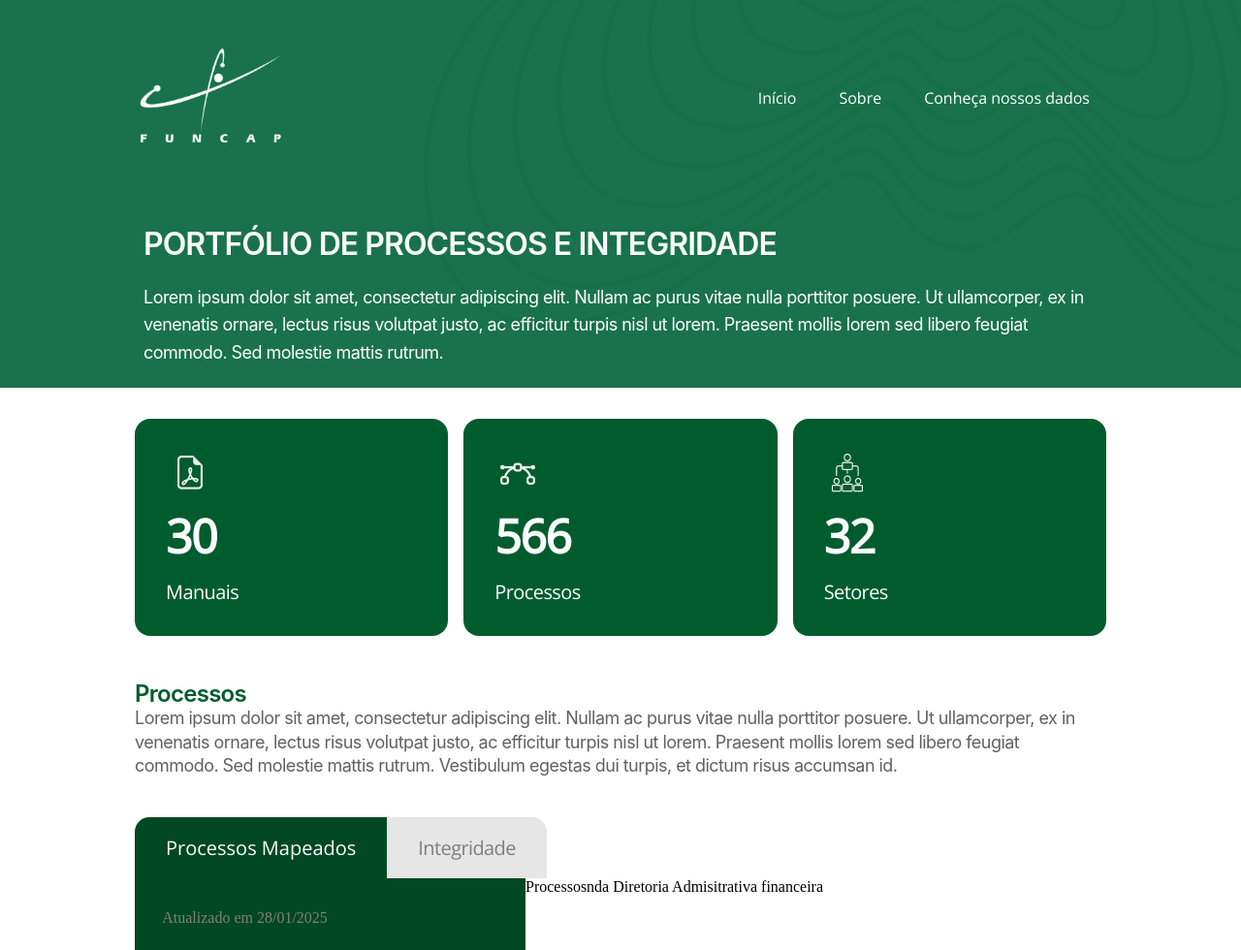
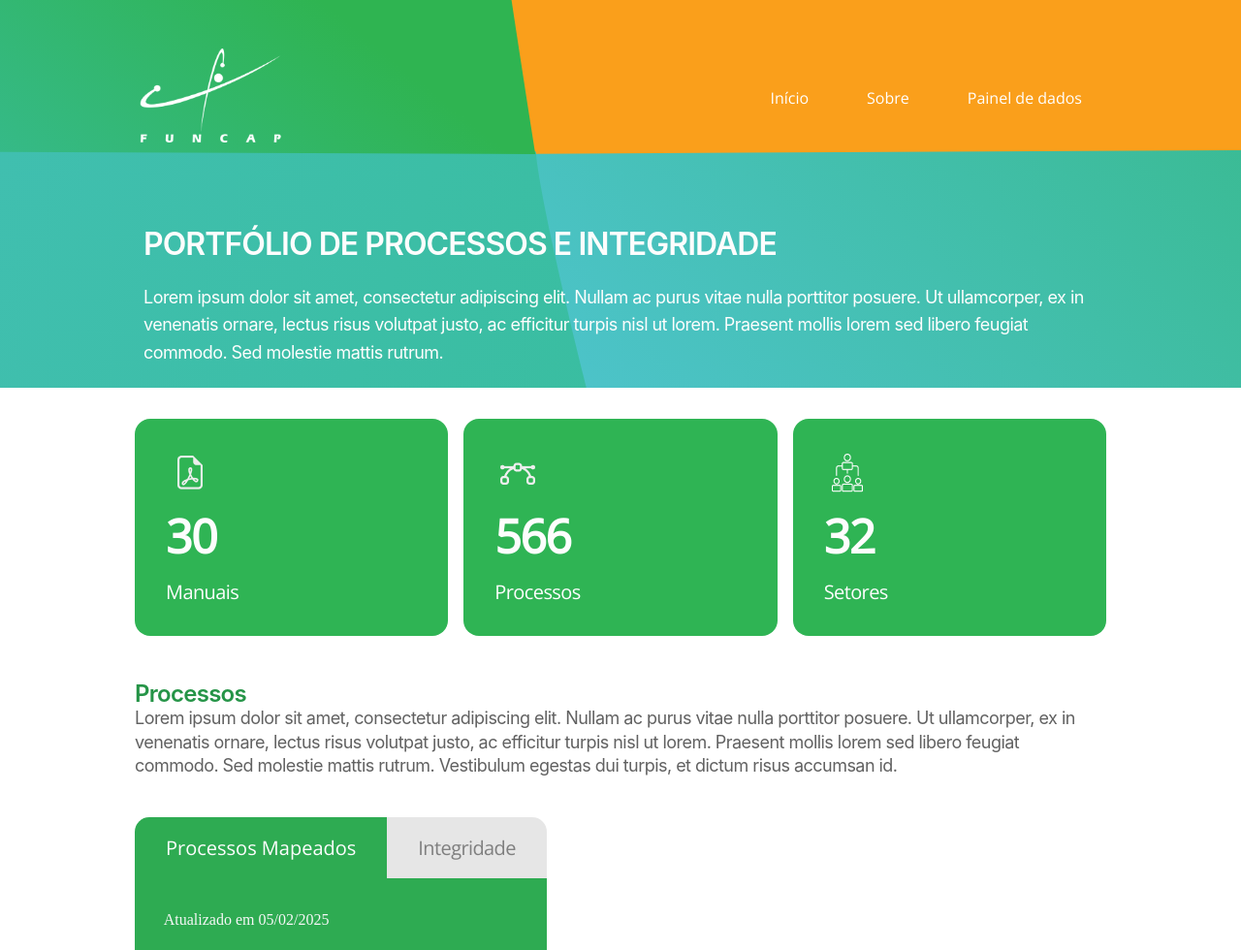
Before and after one commit to inovacaoemprocessosfuncap/Portif-lio-de-processos-e-integridade, a plain HTML site: page index.html in a window 1280 px wide. Shown: the top 980 px of the page at 97% size. Drawn offline with nearby package versions, Linux system fonts and the light colour scheme.

Commit message:
Subindo atualizações de id visual

```diff
--- a/Css/style.css
+++ b/Css/style.css
@@ -11,7 +11,7 @@
 :root {
     --color-white: #FDFDFD;
     /* Branco */
-    --color-hover: rgba(0, 72, 35, 0.50);
+    --color-hover:#D07B00;
     /* Cor de hover */
     --color-text: #FFF;
     /* Cor do texto */
@@ -32,41 +32,11 @@
     position: absolute;
     top: 0;
     left: 0;
-    width: 100%;
-    height: 100%;
-    transform: rotate(45deg);
-    /* Rotaciona o fundo */
-    transform-origin: top left;
-    /* Define origem da rotação */
+    width: auto;
+    height: auto;
     z-index: -1;
     /* Fica atrás dos outros elementos */
 }
-
-.background-img {
-    width: 15000%;
-    /* Expande para cobrir a área */
-    height: 400%;
-    object-fit: cover;
-    /* Mantém proporções */
-    position: absolute;
-    top: -250%;
-    left: -250%;
-    background-position: right center;
-    /* Ajusta foco do fundo */
-}
-
-/* Vetor decorativo */
-.decorative-vector {
-    position: absolute;
-    top: -186%;
-    right: 0;
-    width: 77%;
-    transform: rotate(-45deg);
-    /* Rotaciona o vetor */
-    z-index: 0;
-    /* Atrás do conteúdo, mas à frente do fundo */
-}
-
 /* Conteúdo principal dentro da navegação */
 .content {
     position: relative;
@@ -100,6 +70,8 @@
     /* Espaçamento entre links */
     list-style: none;
     /* Remove bullets */
+    width: auto;
+    height: auto;
 }
 
 .links ul li a {
@@ -108,7 +80,7 @@
     color: var(--color-text);
     font-family: "Open Sans", sans-serif;
     font-size: 16px;
-    padding: 8px 12px;
+    padding: 16px 20px;
     /* Área clicável */
 }
 
@@ -140,8 +112,6 @@
     /* Aproximadamente 49.9px */
     letter-spacing: -0.96px;
     text-transform: uppercase;
-    /* Tudo maiúsculo */
-    color: var(--color-white);
 }
 
 /* Parágrafos do contexto */
@@ -180,7 +150,7 @@
     /* Espaçamento interno */
     padding: 32px;
     /* Espaçamento interno do bloco */
-    background: var(--FUNCAP-Primria-green-700, #005C2D);
+    background: #2FB454;
     /* Cor de fundo */
     border-radius: 16px;
     /* Bordas arredondadas */
@@ -234,7 +204,7 @@
 }
 
 .processo h2 {
-    color: var(--FUNCAP-Primria-green-700, #005C2D);
+    color: #259447;
     font-size: 24px;
     font-weight: 600;
     letter-spacing: -0.72px;
@@ -256,7 +226,7 @@
 }
 
 .Integridade h2 {
-    color: var(--FUNCAP-Primria-green-700, #005C2D);
+    color: #259447;
     font-size: 24px;
     font-weight: 600;
     letter-spacing: -0.72px;
@@ -293,7 +263,7 @@
 }
 
 .bntProcessos {
-    background: var(--FUNCAP-Primria-green-800, #004823);
+    background: var(--FUNCAP-Primria-green-800, #2EAB52);
     color: var(--FUNCAP-Secundria-cinza-white-50, #FDFDFD);
     border-radius: 15px 0px 0px;
 
@@ -314,24 +284,32 @@
 }
 
 .dropdown {
-    background-color: #004823;
+    background-color: #2EAB52;
     display: flex;
     flex-direction: column;
-    width: 403px;
+    width: auto;
+    min-width: 425px;
     gap: 16px;
     height: auto;
     min-height: 600px;
-    border-bottom: 10px #004823 solid;
+    border-bottom: 10px #2EAB52 solid;
     border-bottom-right-radius: 8px;
     border-bottom-left-radius: 8px;
 
+}
+.data{
+    color: #F7F7F7;
+    margin-top: 8%;
+    margin-bottom: 5%;
+    margin-left: 7%;
+    font-size: 16px;
 }
 
 /* Estilo do botão da diretoria */
 .diretoria {
     width: 365px;
     height: 64px;
-    background-color: #186531;
+    background-color: #259447;
     border: none;
     color: white;
     font-family: "Open Sans", sans-serif;
@@ -348,7 +326,7 @@
 
 /* Classe para adicionar a borda branca */
 .diretoria:hover {
-    background-color: #124D25;
+    background-color: #167232;
 }
 
 
@@ -388,14 +366,6 @@
     flex-direction: column;
 }
 
-.dropdown div p {
-    color: var(--FUNCAP-Secundria-cinza-white-800, #7F7F7F);
-    margin-top: 8%;
-    margin-bottom: 5%;
-    margin-left: 7%;
-    font-size: 16px;
-
-}
 
 /* Inicialmente, escondemos o submenu */
 .sub-menu {
@@ -408,8 +378,8 @@
     transition: max-height 0.5s ease-out;
     /* Adiciona a transição para a altura */
     list-style: none;
-    width: 367px;
-    margin-left: 4.5%;
+    max-width: 368px;
+    margin-left: 6.5%;
     border: 1px solid white;
     border-top: none;
     border-radius: 8px;
@@ -430,7 +400,7 @@
 .diretoria.borda-branca {
     border: 1px solid white;
     /* Aplica a borda branca quando a classe for adicionada */
-    background-color: #124D25;
+    background-color: #167232;
 }
 
 
@@ -441,9 +411,9 @@
 }
 
 .sub-menu li button {
-    width: 339px;
-    height: 64px;
-    background-color: #186531;
+    width: auto;
+    height: auto;
+    background-color: #259447;
     border: none;
     color: white;
     font-family: "Open Sans", sans-serif;
@@ -458,37 +428,33 @@
     background-color: #124D25;
     /* Cor de fundo quando o item do submenu for hovered */
 }
-/* Inicialmente, a seção Integridade estará invisível */
-.Integridade {
-    position: absolute;
-    opacity: 0;
-    max-height: 0px;
-    transition: opacity 0s ease, max-height 0.7s ease;
-    overflow: hidden; /* Evita que o conteúdo transborde enquanto a seção está invisível */
+/* Contêiner que vai envolver as seções */
+.container-secoes {
+    position: relative;
+    width: 100%;
+    height: 100%; /* Ajuste conforme necessário */
 }
 
-/* Quando a classe 'show' é adicionada à seção Integridade, ela será visível */
-.Integridade.show {
-    position: relative;
-    opacity: 1;
-    max-height: 1000px; /* Ajuste conforme necessário */
-    transition: opacity 0.7s ease, max-height 0.7s ease;
-
+/* As seções "Processos" e "Integridade" vão ter transição suave */
+.processo, .Integridade {
+    width: 100%;
+    height: 100%; /* Ajuste conforme necessário */
+    opacity: 0;
+    visibility: hidden;
+    display: none; /* Inicialmente escondidas */
+    transition: opacity 0.5s ease-in-out, visibility 0s 0.5s; /* Transição suave */
 }
 
-/* A seção Processo será visível inicialmente */
-.processo {
-    position: initial;
+/* Quando a classe .show for adicionada, a seção vai aparecer */
+.processo.show, .Integridade.show {
     opacity: 1;
-    max-height: 1000px; /* Ajuste conforme necessário */
-    transition: opacity 0.7s ease, max-height 0.7s ease;
+    visibility: visible;
+    display: block; /* Agora a seção fica visível */
+    transition: opacity 0.5s ease-in-out;
 }
 
-/* A seção Processo será invisível quando não tiver a classe 'show' */
-
-.processo.show{
-    position: absolute;
-    opacity: 0;
-    max-height: 0;
-    transition: opacity 0.7s ease, max-height 0.7s ease;
+/* Manter o menu dropdown fixo durante a transição das seções */
+.dropdown {
+    position: relative; /* Evita qualquer interação com o dropdown durante a transição */
+    z-index: 10; /* Garante que o dropdown fique sobre as seções */
 }
--- a/index.html
+++ b/index.html
@@ -14,6 +14,8 @@
 
     <!-- Link para o arquivo CSS -->
     <link rel="stylesheet" href="css/style.css">
+
+    <!-- Link para o arquivo JavaScript (carregado de forma assíncrona) -->
     <script defer src="/js/js.js"></script>
 </head>
 
@@ -24,8 +26,30 @@
         <nav class="nav">
             <!-- Wrapper para o fundo com imagens decorativas -->
             <div class="background-wrapper">
-                <img src="./img/rectangle.png" alt="Imagem decorativa de fundo" class="background-img">
-                <img src="./img/vector.png" alt="Ícone decorativo" class="decorative-vector">
+                <svg width="1440" height="1067" viewBox="0 0 1440 1067" fill="none" xmlns="http://www.w3.org/2000/svg">
+                    <path d="M551.948 155.117C545.085 155.581 645.15 638.884 730.849 831.902L2054.98 147.065C1533.57 152.799 652.067 148.348 551.948 155.117Z" fill="url(#paint0_linear_547_1050)"/>
+                    <path d="M474.062 -420.46C474.062 -420.46 500.659 -117.08 549.067 158.653L2047.55 150.909L2450.12 -57.297C1812.72 -169.58 474.062 -420.46 474.062 -420.46Z" fill="url(#paint1_linear_547_1050)"/>
+                    <path d="M731.076 831.784L277.496 1066.37L-193.377 155.94C130.221 150.213 552.223 147.629 552.782 156.731C556.798 222.173 657.765 632.36 731.076 831.784Z" fill="url(#paint2_linear_547_1050)"/>
+                    <path d="M552.378 158.986L-193.377 155.939L-589.946 -610.827L474.06 -420.46C474.06 -420.46 494.141 -237.455 510.163 -119.95C525.004 -11.1105 552.378 158.986 552.378 158.986Z" fill="url(#paint3_linear_547_1050)"/>
+                    <defs>
+                    <linearGradient id="paint0_linear_547_1050" x1="826.897" y1="747.443" x2="1510.88" y2="126.521" gradientUnits="userSpaceOnUse">
+                    <stop stop-color="#4EC4CE"/>
+                    <stop offset="1" stop-color="#36B987"/>
+                    </linearGradient>
+                    <linearGradient id="paint1_linear_547_1050" x1="1315.55" y1="-16.7947" x2="2115.55" y2="-197.792" gradientUnits="userSpaceOnUse">
+                    <stop stop-color="#FA9F1B"/>
+                    <stop offset="1" stop-color="#EE5D23"/>
+                    </linearGradient>
+                    <linearGradient id="paint2_linear_547_1050" x1="732.087" y1="831.262" x2="-211.527" y2="457.422" gradientUnits="userSpaceOnUse">
+                    <stop stop-color="#37BD9B"/>
+                    <stop offset="1" stop-color="#41BFB1"/>
+                    </linearGradient>
+                    <linearGradient id="paint3_linear_547_1050" x1="-100.985" y1="179.765" x2="159.356" y2="-139.534" gradientUnits="userSpaceOnUse">
+                    <stop stop-color="#37BB95"/>
+                    <stop offset="1" stop-color="#2FB451"/>
+                    </linearGradient>
+                    </defs>
+                    </svg>
             </div>
 
             <!-- Conteúdo principal dentro da navegação -->
@@ -44,7 +68,7 @@
                         <ul>
                             <li><a href="#inicio">Início</a></li>
                             <li><a href="#sobre">Sobre</a></li>
-                            <li><a href="#dados">Conheça nossos dados</a></li>
+                            <li><a href="#dados">Painel de dados</a></li>
                         </ul>
                     </div>
                 </div>
@@ -71,12 +95,14 @@
                 <h3>30</h3>
                 <p>Manuais</p>
             </div>
+
             <!-- Bloco de informações 2 -->
             <div class="informacoes">
                 <img src="./img/icone processos.png" alt="Ícone de Processos">
                 <h3>566</h3>
                 <p>Processos</p>
             </div>
+
             <!-- Bloco de informações 3 -->
             <div class="informacoes">
                 <img src="./Img/icone setores.png" alt="Ícone de Setores">
@@ -85,7 +111,8 @@
             </div>
         </section>
 
-        <!-- Seção de processo -->
+        <!-- Seção de processos -->
+         <div class="container-secoes">
         <section class="processo">
             <h2>Processos</h2>
             <p>Lorem ipsum dolor sit amet, consectetur adipiscing elit. Nullam ac purus vitae nulla porttitor posuere.
@@ -93,20 +120,32 @@
                 Praesent mollis lorem sed libero feugiat commodo. Sed molestie mattis rutrum. Vestibulum egestas dui
                 turpis, et dictum risus accumsan id. </p>
         </section>
+
+        <!-- Seção de integridade -->
         <section class="Integridade">
             <h2>Integridade</h2>
-            <p>O Programa de Integridade da FUNCAP é um conjunto de medidas que visa sistematizar ações em desenvolvimento ou a serem implementadas, alinhadas ao Programa de Integridade do Poder Executivo do Estado do Ceará, instituído pela Lei nº 16.717/2021. </p>
+            <p>O Programa de Integridade da FUNCAP é um conjunto de medidas que visa sistematizar ações em desenvolvimento ou a serem implementadas, alinhadas ao Programa de Integridade do Poder Executivo do Estado do Ceará, instituído pela Lei nº 16.717/2021.</p>
         </section>
+        </div>
+
+        <!-- Seção de menu interativo -->
         <section class="menu">
+            <!-- Botões para exibir informações sobre processos e integridade -->
             <div class="bntSuperiorMenu">
                 <button class="bntProcessos">Processos Mapeados</button>
                 <button class="bntIntegridade">Integridade</button>
             </div>
+
+            <!-- Dropdown de diretoria -->
             <div class="portifolio">
+                <!-- Exibição da data de atualização -->
                 <div class="dropdown">
-                    <div>
-                        <p>Atualizado em 28/01/2025</p>
+                    <div class="data">
+                        <p>Atualizado em 05/02/2025</p>
                     </div>
+
+                    <!-- Blocos de diretoria com menus suspensos -->
+                    <!-- Diretoria Administrativa-Financeira -->
                     <div class="div_diretoria">
                         <button class="diretoria">
                             Diretoria Administrativa-Financeira
@@ -285,8 +324,13 @@
                         </ul>
                     </div>
                 </div>
+
+                    <!-- Continuar com outras diretorias conforme necessário -->
+                </div>
+
+                <!-- Informações de parte branca do portfólio -->
                 <div class="portifolio_parte_branca">
-                    <p>Processosnda Diretoria Admisitrativa financeira</p>
+                    <p>Processos da Diretoria Administrativa Financeira</p>
                 </div>
             </div>
         </section>
```
Also changed, not shown: js/js.js (+10 -7 lines).
